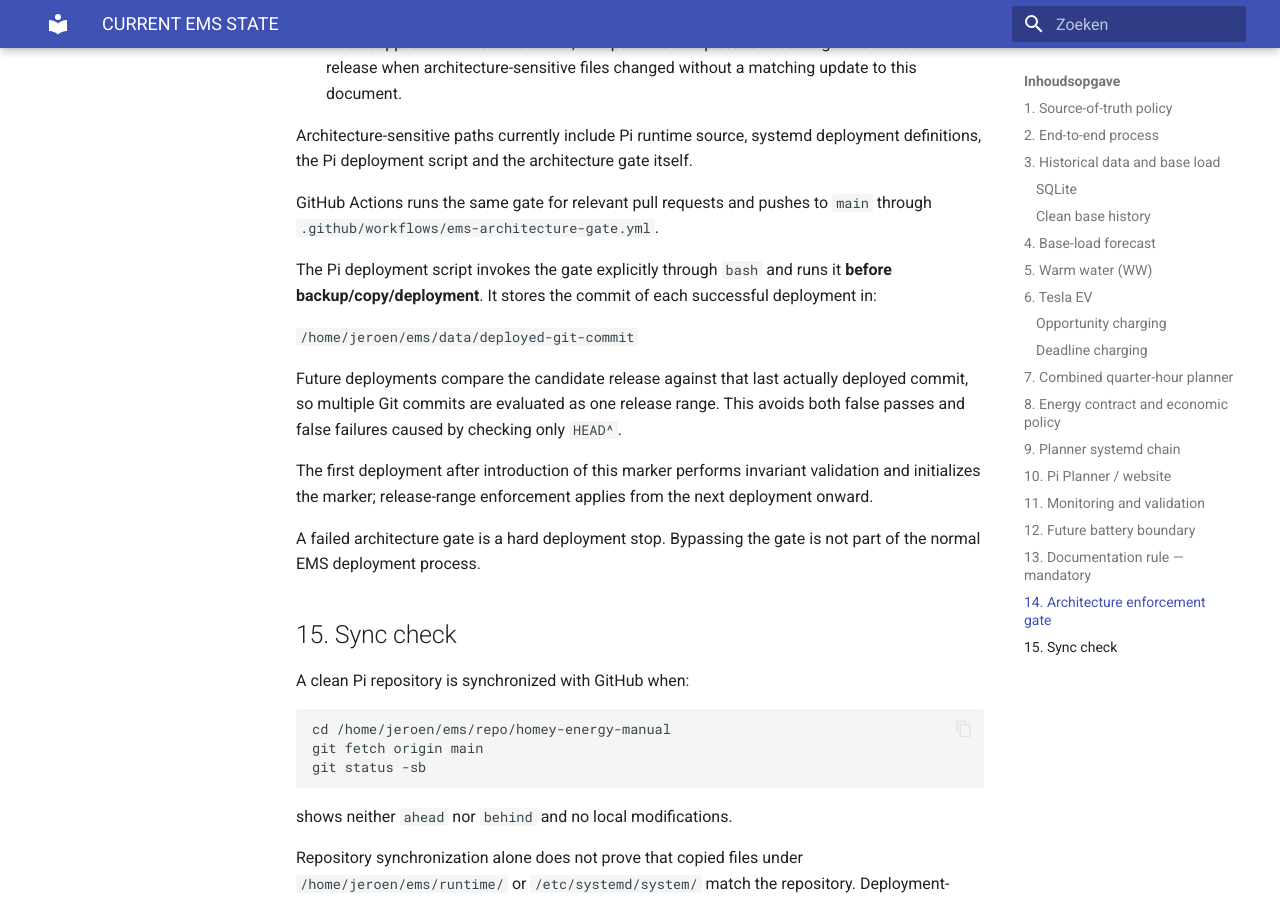
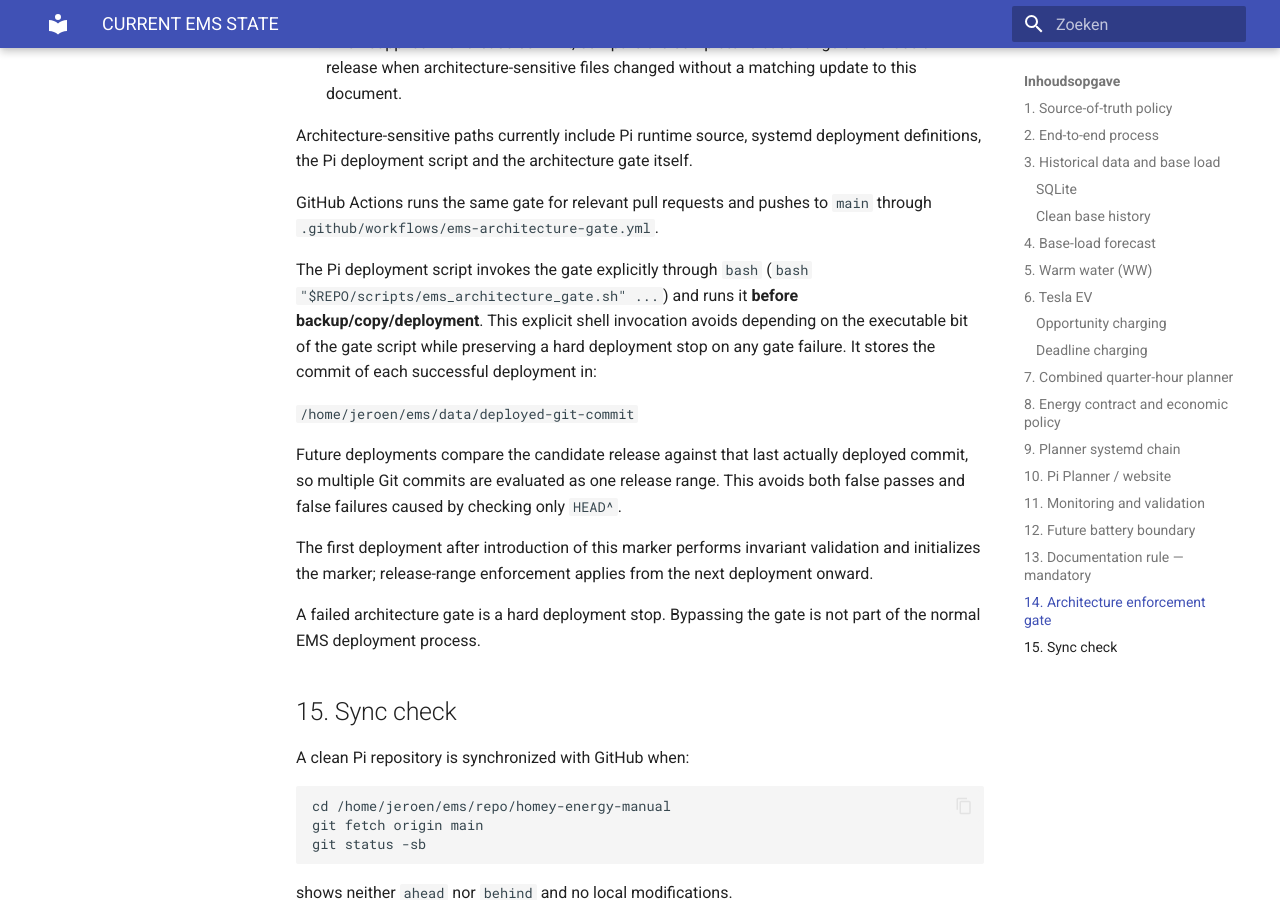
Before and after one commit to OnsKasteeltje/homey-energy-manual, an MkDocs documentation site: the page built from docs/architecture/CURRENT-EMS-STATE.md, in a window 1280 px wide and 900 px high, scrolled down 8049 px. Built offline with MkDocs 1.6.1 and Material for MkDocs 9.7.7, drawn with Linux system fonts in a browser that asks for light colours.

Commit message:
Document architecture gate bash invocation

```diff
--- a/docs/architecture/CURRENT-EMS-STATE.md
+++ b/docs/architecture/CURRENT-EMS-STATE.md
@@ -256,7 +256,7 @@ Architecture-sensitive paths currently include Pi runtime source, systemd deploy
 
 GitHub Actions runs the same gate for relevant pull requests and pushes to `main` through `.github/workflows/ems-architecture-gate.yml`.
 
-The Pi deployment script invokes the gate explicitly through `bash` and runs it **before backup/copy/deployment**. It stores the commit of each successful deployment in:
+The Pi deployment script invokes the gate explicitly through `bash` (`bash "$REPO/scripts/ems_architecture_gate.sh" ...`) and runs it **before backup/copy/deployment**. This explicit shell invocation avoids depending on the executable bit of the gate script while preserving a hard deployment stop on any gate failure. It stores the commit of each successful deployment in:
 
 `/home/jeroen/ems/data/deployed-git-commit`
 
```
Also changed, not shown: other parts of docs/architecture/CURRENT-EMS-STATE.md (+1 -1 lines).
